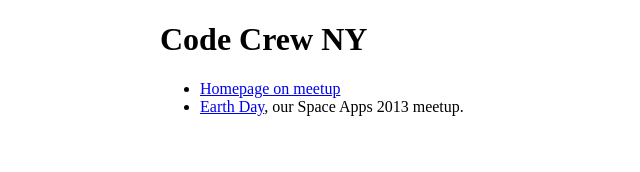
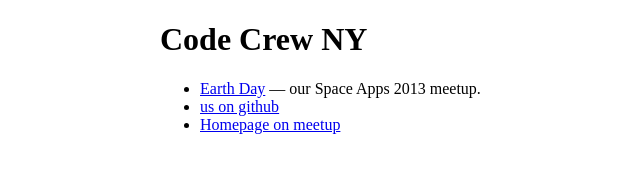
Before and after one commit to codecrewny/codecrewny.github.io, a plain HTML site: page index.html in a window 1280 px wide. Shown: the whole page, without its empty margins (230-870 px from the left). Drawn offline with Linux system fonts and the light colour scheme.

Commit message:
update links

```diff
--- a/index.html
+++ b/index.html
@@ -14,10 +14,13 @@
   <h1>Code Crew NY</h1>
   <ul>
     <li>
-      <a href="http://www.meetup.com/codecrewny/">Homepage on meetup</a>
+      <a href="/earthday">Earth Day</a> &mdash; our Space Apps 2013 meetup.
     </li>
     <li>
-      <a href="/earthday">Earth Day</a>, our Space Apps 2013 meetup.
+      <a href="http://github.com/codecrewny">us on github</a>
+    </li>
+    <li>
+      <a href="http://www.meetup.com/codecrewny/">Homepage on meetup</a>
     </li>
   </ul>
 </body>
```
